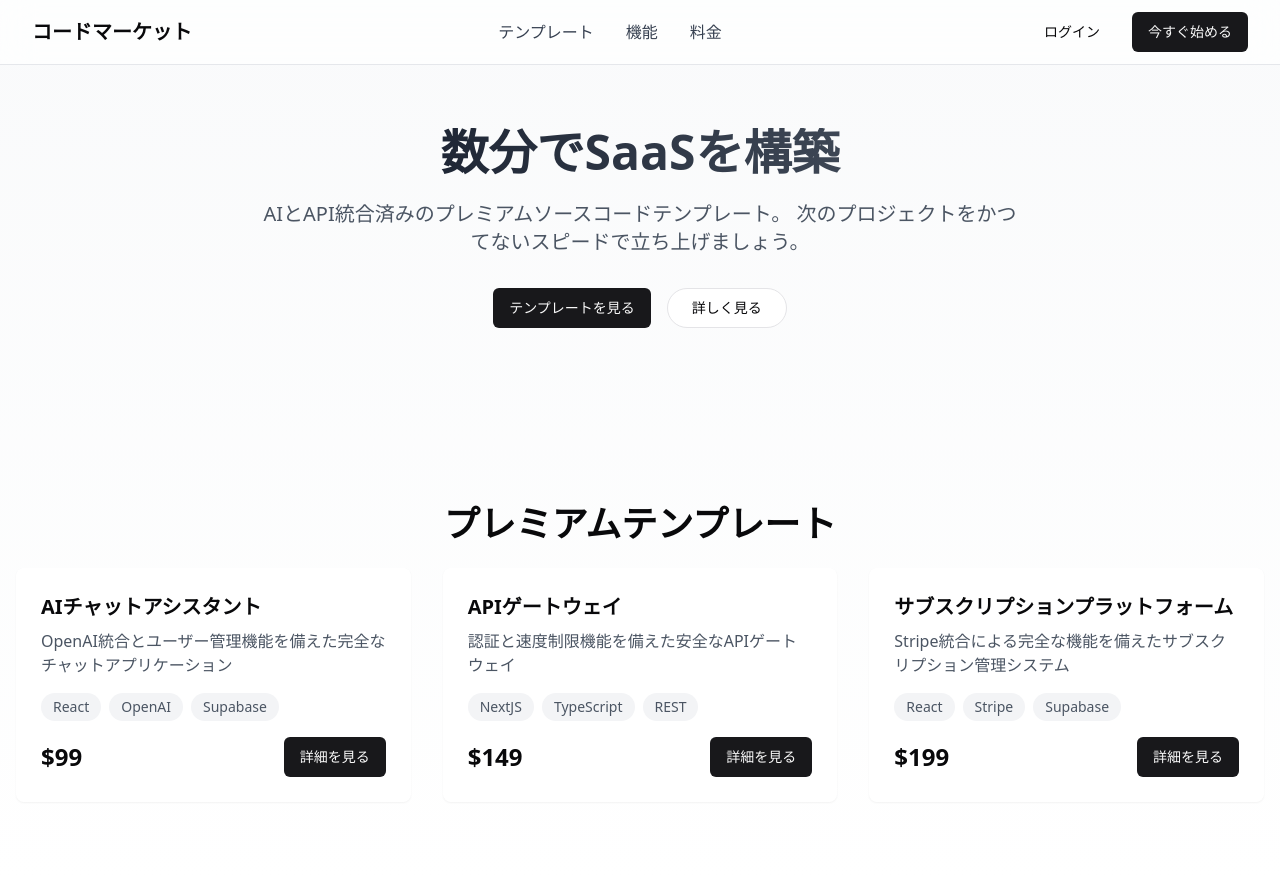
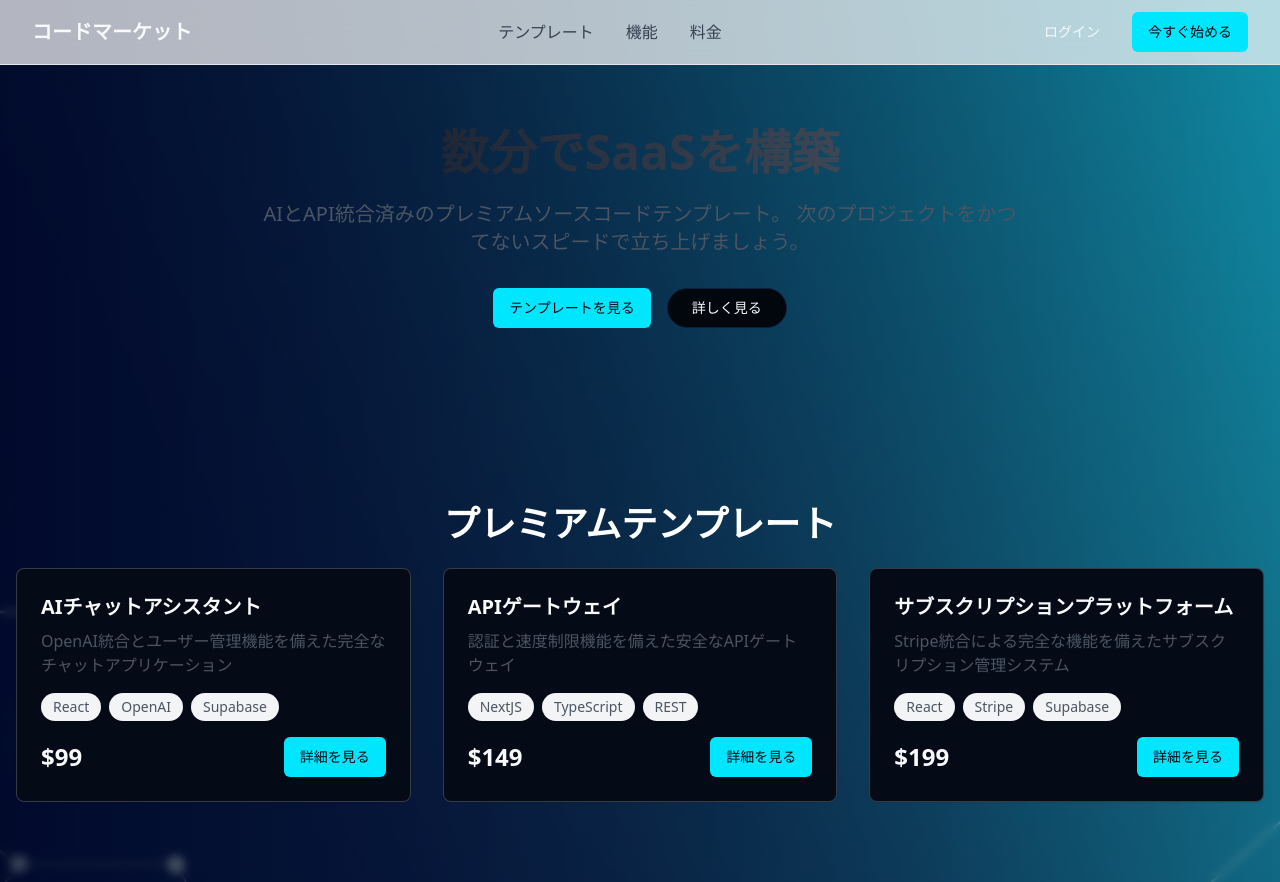
Before and after one commit to djishijima/ai-dev-bunshodo, a React (Vite) app: page / in a window 1280 px wide. Built offline with nearby package versions, Linux system fonts and the light colour scheme.

Commit message:
Update background image
Use the provided image as the background.

```diff
--- a/src/index.css
+++ b/src/index.css
@@ -5,25 +5,25 @@
 
 @layer base {
   :root {
-    --background: 0 0% 100%;
-    --foreground: 240 10% 3.9%;
-    --card: 0 0% 100%;
-    --card-foreground: 240 10% 3.9%;
-    --popover: 0 0% 100%;
-    --popover-foreground: 240 10% 3.9%;
-    --primary: 240 5.9% 10%;
-    --primary-foreground: 0 0% 98%;
-    --secondary: 240 4.8% 95.9%;
-    --secondary-foreground: 240 5.9% 10%;
-    --muted: 240 4.8% 95.9%;
-    --muted-foreground: 240 3.8% 46.1%;
-    --accent: 240 4.8% 95.9%;
-    --accent-foreground: 240 5.9% 10%;
+    --background: 217 71% 3%;
+    --foreground: 210 40% 98%;
+    --card: 217 71% 5%;
+    --card-foreground: 210 40% 98%;
+    --popover: 217 71% 5%;
+    --popover-foreground: 210 40% 98%;
+    --primary: 186 100% 50%;
+    --primary-foreground: 217 71% 3%;
+    --secondary: 217 71% 15%;
+    --secondary-foreground: 210 40% 98%;
+    --muted: 217 71% 15%;
+    --muted-foreground: 215 20.2% 65.1%;
+    --accent: 217 71% 15%;
+    --accent-foreground: 210 40% 98%;
     --destructive: 0 84.2% 60.2%;
-    --destructive-foreground: 0 0% 98%;
-    --border: 240 5.9% 90%;
-    --input: 240 5.9% 90%;
-    --ring: 240 5.9% 10%;
+    --destructive-foreground: 210 40% 98%;
+    --border: 217 71% 15%;
+    --input: 217 71% 15%;
+    --ring: 186 100% 50%;
     --radius: 1rem;
   }
 
@@ -36,17 +36,18 @@
   }
 
   .glass-card {
-    @apply backdrop-blur-lg bg-white/30 border border-white/40 shadow-lg;
+    @apply backdrop-blur-lg bg-white/10 border border-white/20 shadow-lg;
   }
 
   .premium-button {
-    @apply px-6 py-3 rounded-full bg-black text-white font-medium
-           transition-all duration-300 hover:bg-opacity-80
-           hover:translate-y-[-2px] hover:shadow-lg;
+    @apply px-6 py-3 rounded-full bg-cyan-500 text-black font-medium
+           transition-all duration-300 hover:bg-cyan-400
+           hover:translate-y-[-2px] hover:shadow-lg
+           shadow-cyan-500/25;
   }
 
   .section-title {
-    @apply text-4xl font-bold mb-6 text-center;
+    @apply text-4xl font-bold mb-6 text-center text-white;
   }
 
   .fade-in {
--- a/src/pages/Index.tsx
+++ b/src/pages/Index.tsx
@@ -9,11 +9,19 @@ const Index = () => {
     <motion.div
       initial={{ opacity: 0 }}
       animate={{ opacity: 1 }}
-      className="min-h-screen bg-gradient-to-b from-gray-50 to-white"
+      className="min-h-screen relative"
+      style={{
+        backgroundImage: 'url("/lovable-uploads/83bc9aa7-7751-4367-bf96-014ff2a5f5c1.png")',
+        backgroundSize: 'cover',
+        backgroundPosition: 'center',
+      }}
     >
-      <NavBar />
-      <Hero />
-      <TemplatesGrid />
+      <div className="absolute inset-0 bg-gradient-to-r from-navy-900/80 to-cyan-900/50 backdrop-blur-sm" />
+      <div className="relative z-10">
+        <NavBar />
+        <Hero />
+        <TemplatesGrid />
+      </div>
     </motion.div>
   );
 };
--- a/tailwind.config.ts
+++ b/tailwind.config.ts
@@ -53,6 +53,14 @@ export default {
           DEFAULT: "hsl(var(--card))",
           foreground: "hsl(var(--card-foreground))",
         },
+        navy: {
+          900: "#000B27",
+        },
+        cyan: {
+          400: "#22D3EE",
+          500: "#06B6D4",
+          900: "#164E63",
+        },
       },
       keyframes: {
         "slide-up": {
```
Also changed, not shown: public/lovable-uploads/83bc9aa7-7751-4367-bf96-014ff2a5f5c1.png (added).
